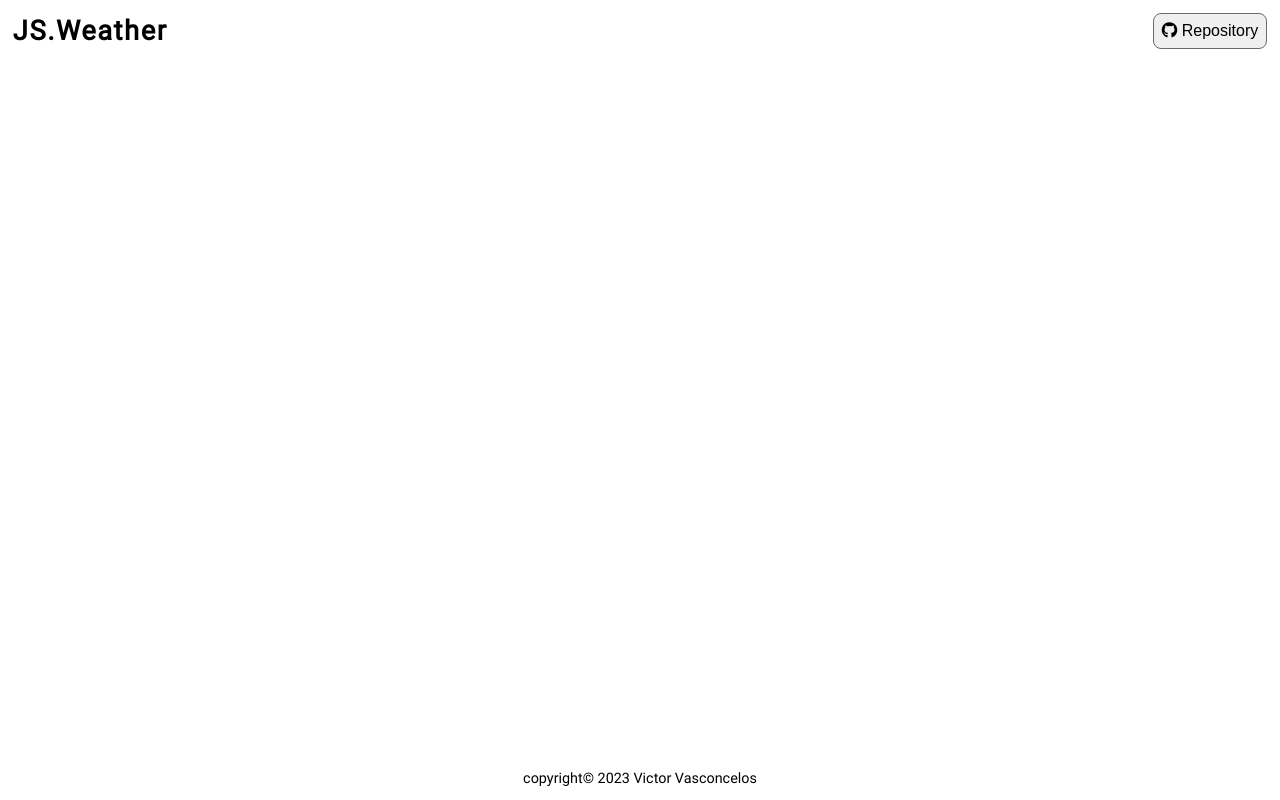
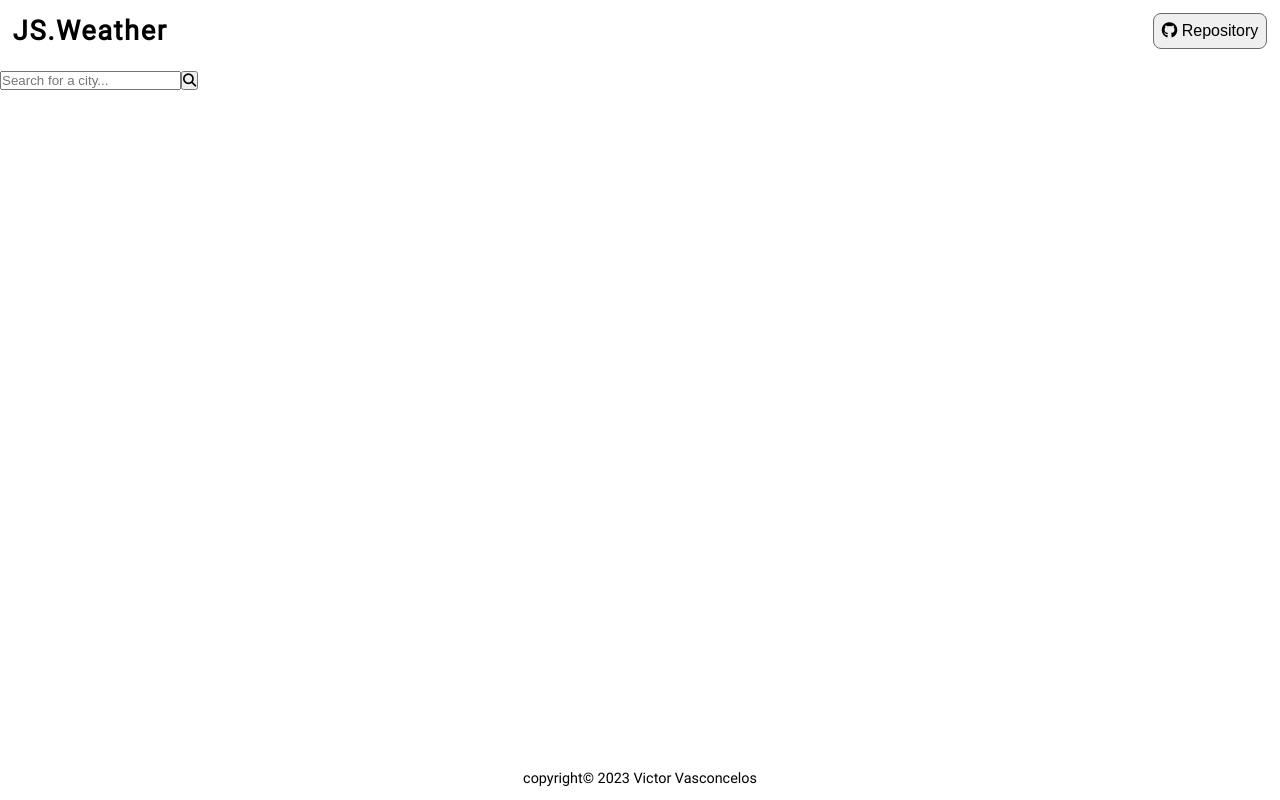
Before and after one commit to Victorcelos/weather-app, a React (Vite) app: page / in a window 1280 px wide. Built offline with nearby package versions, Linux system fonts and the light colour scheme.

Commit message:
:sparkles: Update Home.jsx

```diff
--- a/src/pages/Home.jsx
+++ b/src/pages/Home.jsx
@@ -1,5 +1,6 @@
 import React from "react";
 
+import '../styles/Home.css';
 import { Header } from "../components/Header/Header";
 import { Footer } from "../components/Footer/Footer";
 
@@ -7,6 +8,14 @@ const Home = () => {
     return (
         <>
         <Header />
+        <main className="main">
+            <section className="main-section-search">
+                <input type="text" className="search-input-name" placeholder="Search for a city..." />
+                <button className="search-button">
+                    <i className="fa-solid fa-magnifying-glass"></i>
+                </button>
+            </section>
+        </main>
         <Footer />
         </>
     );
```
